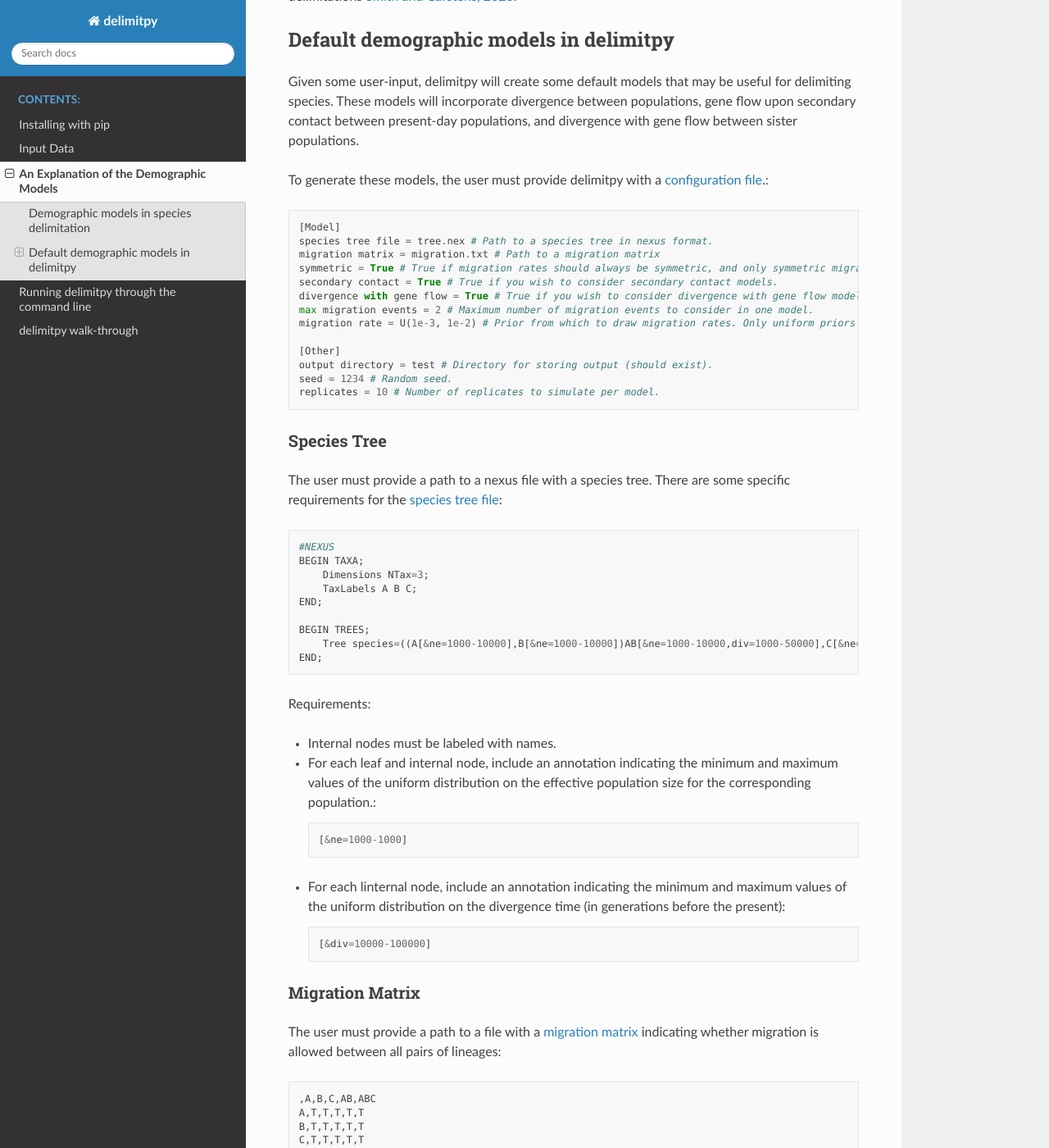
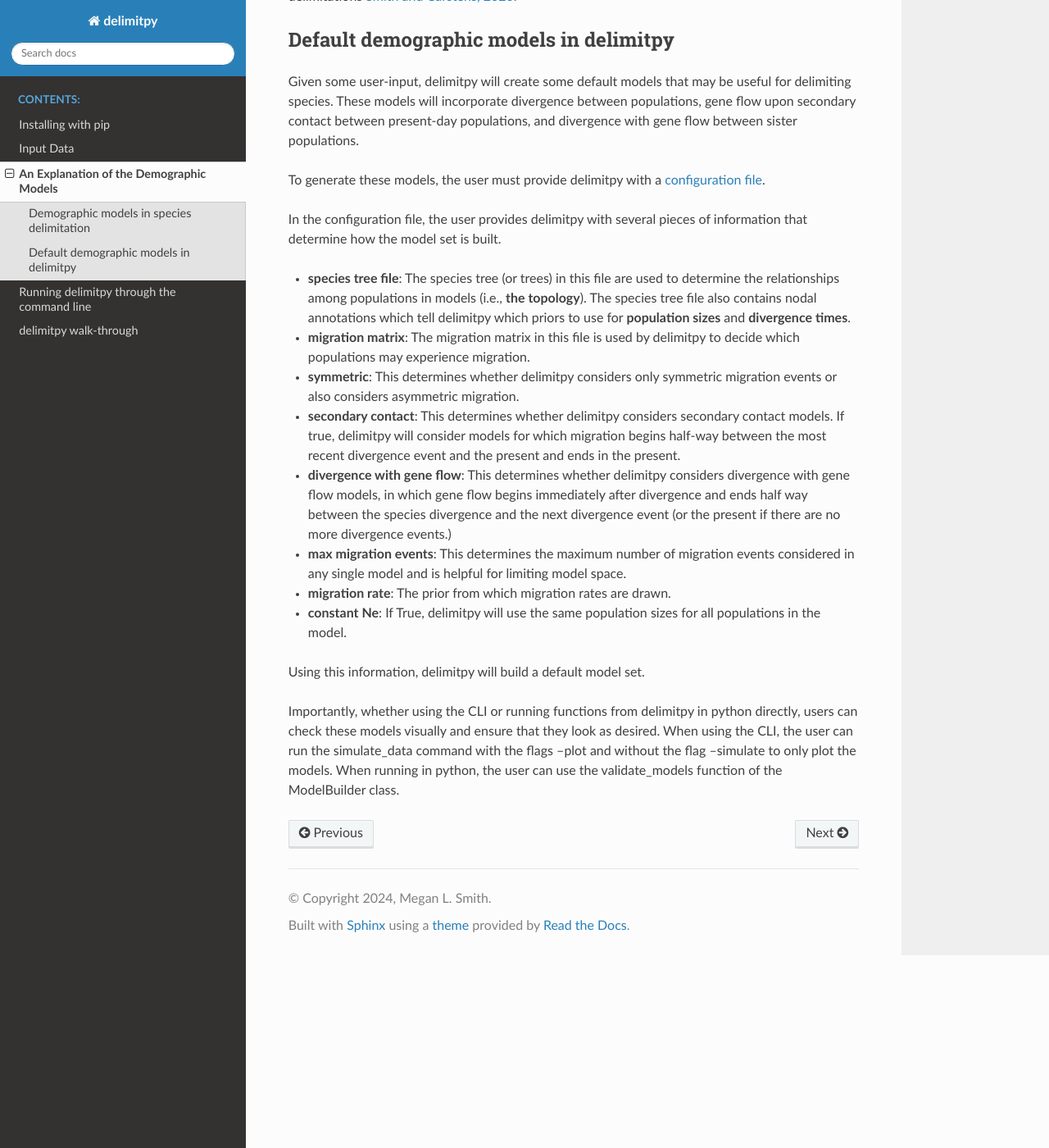
Before and after one commit to SmithLabBio/popai, a Sphinx documentation site: the page built from docs/usage/buildingmodels.rst, in a window 1280 px wide and 1400 px high, scrolled down 328 px. Shown: the whole window at 82% size. Built offline with Sphinx 7.4.7 and the Read the Docs theme 2.0.0, drawn with Linux system fonts in a browser that asks for light colours; some of the changed text lies outside the part shown.

Commit message:
Updated documentation and added --simulate flag to cli

```diff
--- a/docs/usage/buildingmodels.rst
+++ b/docs/usage/buildingmodels.rst
@@ -18,61 +18,19 @@
 These models will incorporate divergence between populations, gene flow upon secondary contact between present-day populations,
 and divergence with gene flow between sister populations.
 
-To generate these models, the user must provide delimitpy with a `configuration file <https://github.com/SmithLabBio/delimitpy/blob/main/config.txt>`_.::
+To generate these models, the user must provide delimitpy with a `configuration file <https://github.com/SmithLabBio/delimitpy/blob/main/config.txt>`_.
 
-    [Model]
-    species tree file = tree.nex # Path to a species tree in nexus format.
-    migration matrix = migration.txt # Path to a migration matrix
-    symmetric = True # True if migration rates should always be symmetric, and only symmetric migration events should be included.
-    secondary contact = True # True if you wish to consider secondary contact models.
-    divergence with gene flow = True # True if you wish to consider divergence with gene flow models.
-    max migration events = 2 # Maximum number of migration events to consider in one model.
-    migration rate = U(1e-3, 1e-2) # Prior from which to draw migration rates. Only uniform priors are supported at present.
+In the configuration file, the user provides delimitpy with several pieces of information that determine how the model set is built.
 
-    [Other]
-    output directory = test # Directory for storing output (should exist).
-    seed = 1234 # Random seed.
-    replicates = 10 # Number of replicates to simulate per model.
+* **species tree file**: The species tree (or trees) in this file are used to determine the relationships among populations in models (i.e., **the topology**). The species tree file also contains nodal annotations which tell delimitpy which priors to use for **population sizes** and **divergence times**.
+* **migration matrix**: The migration matrix in this file is used by delimitpy to decide which populations may experience migration.
+* **symmetric**: This determines whether delimitpy considers only symmetric migration events or also considers asymmetric migration.
+* **secondary contact**: This determines whether delimitpy considers secondary contact models. If true, delimitpy will consider models for which migration begins half-way between the most recent divergence event and the present and ends in the present.
+* **divergence with gene flow**: This determines whether delimitpy considers divergence with gene flow models, in which gene flow begins immediately after divergence and ends half way between the species divergence and the next divergence event (or the present if there are no more divergence events.)
+* **max migration events**: This determines the maximum number of migration events considered in any single model and is helpful for limiting model space.
+* **migration rate**: The prior from which migration rates are drawn.
+* **constant Ne**: If True, delimitpy will use the same population sizes for all populations in the model.
 
-------------
-Species Tree
-------------
+Using this information, delimitpy will build a default model set.
 
-The user must provide a path to a nexus file with a species tree. There are some specific requirements for the `species tree file <https://github.com/SmithLabBio/delimitpy/blob/main/tree.nex>`_::
-
-    #NEXUS
-    BEGIN TAXA;
-        Dimensions NTax=3;
-        TaxLabels A B C;
-    END;
-
-    BEGIN TREES;
-        Tree species=((A[&ne=1000-10000],B[&ne=1000-10000])AB[&ne=1000-10000,div=1000-50000],C[&ne=1000-10000])ABC[&ne=1000-10000,div=10000-100000];
-    END;
-
-Requirements:
-
-* Internal nodes must be labeled with names.
-
-* For each leaf and internal node, include an annotation indicating the minimum and maximum values of the uniform distribution on the effective population size for the corresponding population.::
-
-    [&ne=1000-1000]
-
-* For each linternal node, include an annotation indicating the minimum and maximum values of the uniform distribution on the divergence time (in generations before the present)::
-
-    [&div=10000-100000]
-
-----------------
-Migration Matrix
-----------------
-
-The user must provide a path to a file with a `migration matrix <https://github.com/SmithLabBio/delimitpy/blob/main/migration.txt>`_ indicating whether migration is allowed between all pairs of lineages::
-
-    ,A,B,C,AB,ABC
-    A,T,T,T,T,T
-    B,T,T,T,T,T
-    C,T,T,T,T,T
-    AB,T,T,T,T,T
-    ABC,T,T,T,T,T
-
-Note that T indicates that migration is allowed between two taxa, while F indicates that migration is not allowed. The elements along the diagonal will be ignored. Ancestral populations must be included.
+Importantly, whether using the CLI or running functions from delimitpy in python directly, users can check these models visually and ensure that they look as desired. When using the CLI, the user can run the simulate_data command with the flags --plot and without the flag --simulate to only plot the models. When running in python, the user can use the validate_models function of the ModelBuilder class.
--- a/docs/usage/cli_tutorial.rst
+++ b/docs/usage/cli_tutorial.rst
@@ -80,6 +80,7 @@
       -h, --help            show this help message and exit
       --config CONFIG       Path to config file.
       --plot                Plot the delimitpy models.
+      --simulate            Simulate data under the delimitpy models.
       --downsampling DOWNSAMPLING
                             Input downsampling dict as literal string (e.g., {'A': 10, 'B': 10, 'C': 5} to downsample to 10 individuals in populations A and B and 5 in population C).
       --nbins NBINS         Number of bins for creating a binned SFS (default: None)
@@ -95,7 +96,7 @@
 
 .. code-block:: python
 
-    simulate_data --config delimitpy/tutorial_data/config.txt --downsampling "{'A':20, 'B':20, 'C':20}" --output simulated/ --maxsites 1009 --plot
+    simulate_data --config delimitpy/tutorial_data/config.txt --downsampling "{'A':20, 'B':20, 'C':20}" --output simulated/ --maxsites 1009 --plot --simulate
 
 In the output directory, you should see a pdf showing your models (models.pdf), a pickled object storing the simulated jSFS, and a numpy matrix storing the mSFS.
 
```
Also changed, not shown: 1 other file.
